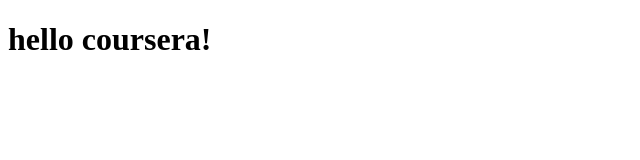
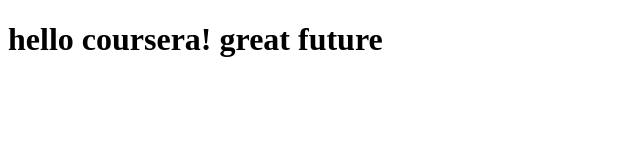
Before and after one commit to vharsha799/coursera-html, a plain HTML site: page site/index.html in a window 1280 px wide. Shown: the whole page, without its empty margins (0-640 px from the left). Drawn offline with Linux system fonts and the light colour scheme.

Commit message:
liitle changes.

```diff
--- a/site/index.html
+++ b/site/index.html
@@ -4,6 +4,6 @@
 	<title>hello coursera!</title>
 </head>
 <body>
-<h1>hello coursera!</h1>
+<h1>hello coursera! great future</h1>
 </body>
 </html>
```
